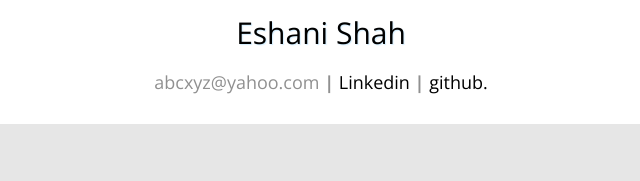
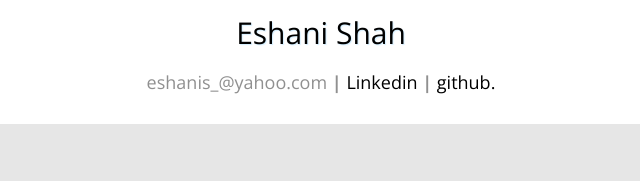
Before and after one commit to eshanis/eshanis.github.io, a plain HTML site: page resume.html in a window 1280 px wide. Shown: the part 125-306 px from the top of the page, 319-959 px from the left. Drawn offline with nearby package versions, Linux system fonts and the light colour scheme.

Commit message:
Update resume.html

```diff
--- a/resume.html
+++ b/resume.html
@@ -33,7 +33,7 @@ http://www.templatemo.com/tm-413-flip-turn
         <div class="content-container">
             <header id="awards">
                 <h1 class="center-text">Eshani Shah</h1>
-                <h2 class="center-text"> abcxyz@yahoo.com <strong>|</strong> <a href="https://www.linkedin.com/in/eshani-shah-2307478b/" style="text-decoration: none" >Linkedin</a> <strong>|</strong> <a href="https://github.com/eshanis" target="_blank" style="text-decoration: none"> github. </a></h2>
+                <h2 class="center-text"> eshanis_@yahoo.com <strong>|</strong> <a href="https://www.linkedin.com/in/eshani-shah-2307478b/" style="text-decoration: none" >Linkedin</a> <strong>|</strong> <a href="https://github.com/eshanis" target="_blank" style="text-decoration: none"> github. </a></h2>
             </header>
             <div id="templatemo_timeline" class="content">
                 <div class="container-fluid">
```
